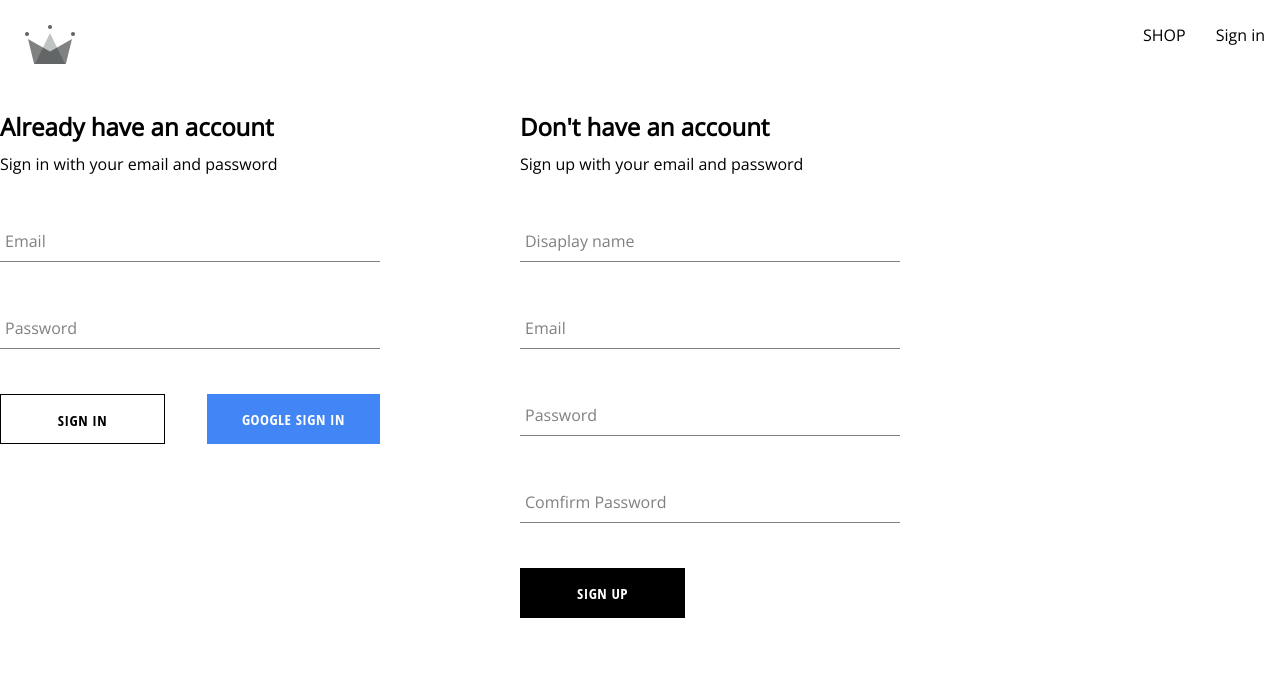
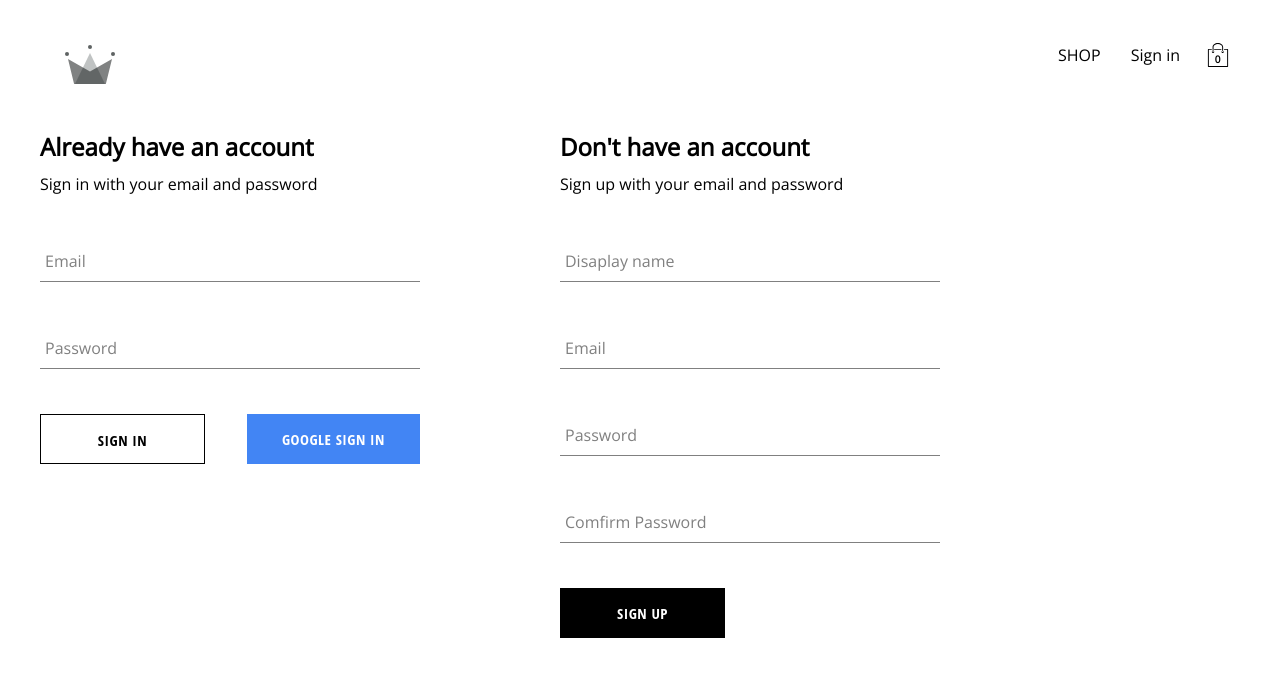
Before and after one commit to yuliademidok/shop-react, a React (Create React App) app: page /auth in a window 1280 px wide. Shown: the top 676 px of the page. Built offline with nearby package versions, Linux system fonts and the light colour scheme; no server answers.

Commit message:
added cart context and cart dropdown

```diff
--- /dev/null
+++ b/src/components/cart-dropdown/cart-dropdown.component.jsx
@@ -0,0 +1,13 @@
+import Button from '../button/button.component'
+import './cart-dropdown.styles.scss'
+
+const CartDropdown = () => {
+  return (
+    <div className='cart-dropdown-container'>
+      <div className='cart-items' />
+      <Button buttonType='inverted'>Go to checkout</Button>
+    </div>
+  )
+}
+
+export default CartDropdown;
--- /dev/null
+++ b/src/components/cart-dropdown/cart-dropdown.styles.scss
@@ -0,0 +1,30 @@
+.cart-dropdown-container {
+  position: absolute;
+  width: 240px;
+  height: 340px;
+  display: flex;
+  flex-direction: column;
+  padding: 20px;
+  border: 1px solid black;
+  background-color: white;
+  top: 90px;
+  right: 40px;
+  z-index: 5;
+
+  .empty-message {
+    font-size: 18px;
+    margin: 50px auto;
+  }
+
+  .cart-items {
+    height: 240px;
+    display: flex;
+    flex-direction: column;
+    overflow: scroll;
+  }
+
+  button {
+    margin-top: auto;
+    font-size: 12px;
+  }
+}
--- /dev/null
+++ b/src/components/cart-icon/cart-icon.component.jsx
@@ -0,0 +1,20 @@
+import { useContext } from 'react';
+
+import { ReactComponent as ShoppingIcon } from '../../assets/shopping-bag.svg';
+import { CartContext } from '../../context/cart.context'
+import './cart-icon.styles.scss'
+
+const CartIcon = () => {
+  const { isCartOpen, setIsCartOpen } = useContext(CartContext);
+
+  const toggleIsCartOpen = () => setIsCartOpen(!isCartOpen)
+
+  return (
+    <div className='cart-icon-container' onClick={toggleIsCartOpen}>
+      <ShoppingIcon className='shopping-icon' />
+      <span className='item-count'>0</span>
+    </div>
+  )
+}
+
+export default CartIcon;
--- /dev/null
+++ b/src/components/cart-icon/cart-icon.styles.scss
@@ -0,0 +1,21 @@
+.cart-icon-container {
+  width: 45px;
+  height: 45px;
+  position: relative;
+  display: flex;
+  align-items: center;
+  justify-content: center;
+  cursor: pointer;
+
+  .shopping-icon {
+    width: 24px;
+    height: 24px;
+  }
+
+  .item-count {
+    position: absolute;
+    font-size: 10px;
+    font-weight: bold;
+    bottom: 12px;
+  }
+}
--- /dev/null
+++ b/src/context/cart.context.jsx
@@ -0,0 +1,15 @@
+import { createContext, useState } from "react";
+
+export const CartContext = createContext({
+  isCartOpen: false,
+  setIsCartOpen: () => {}
+})
+
+export const CartProvider = ({ children }) => {
+  const [isCartOpen, setIsCartOpen] = useState(false);
+  const value = {isCartOpen, setIsCartOpen};
+
+  return (
+    <CartContext.Provider value={value}>{ children }</CartContext.Provider>
+  )
+}
--- a/src/index.js
+++ b/src/index.js
@@ -6,6 +6,7 @@
 import App from './App';
 import { UserProvider } from './context/user.context'
 import { ProductProvider } from './context/products.context'
+import { CartProvider } from './context/cart.context'
 import './index.scss';
 
 const root = ReactDOM.createRoot(document.getElementById('root'));
@@ -14,7 +15,9 @@
     <BrowserRouter>
       <UserProvider>
         <ProductProvider>
-          <App />
+          <CartProvider>
+            <App />
+          </CartProvider>
         </ProductProvider>
       </UserProvider>
     </BrowserRouter>
--- a/src/index.scss
+++ b/src/index.scss
@@ -1,5 +1,6 @@
 body {
   margin: 0;
+  padding: 20px 40px;
   font-family: 'Open Sans', sans-serif;
   -webkit-font-smoothing: antialiased;
   -moz-osx-font-smoothing: grayscale;
--- a/src/routes/navigation/navigation.component.jsx
+++ b/src/routes/navigation/navigation.component.jsx
@@ -2,13 +2,17 @@
 import { Outlet, Link } from 'react-router-dom';
 
 import { UserContext } from '../../context/user.context'
+import { CartContext } from '../../context/cart.context'
 import { signOutUser } from '../../utils/firebase/firebase.utils.js'
 import { ReactComponent as CrwnLogo } from '../../assets/crown.svg';
+import CartDropdown from '../../components/cart-dropdown/cart-dropdown.component'
+import CartIcon from '../../components/cart-icon/cart-icon.component';
 import './navigation.styles.scss'
 
 
 const Navigation = () => {
-  const { currentUser } = useContext(UserContext)
+  const { currentUser } = useContext(UserContext);
+  const { isCartOpen } = useContext(CartContext);
 
   return (
     <Fragment>
@@ -20,7 +24,6 @@
           <Link className='nav-link' to='/shop'>
             SHOP
           </Link>
-
           {
             currentUser ? (
               <span className='nav-link' onClick={signOutUser}>SIGN OUT</span>
@@ -30,7 +33,10 @@
               </Link>
             )}
 
+          <CartIcon />
+
         </div>
+        {isCartOpen && <CartDropdown />}
       </div>
       <Outlet />
     </Fragment>
```
Also changed, not shown: src/assets/shopping-bag.svg (added).
